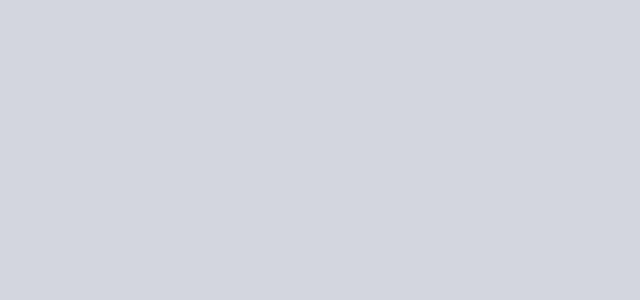
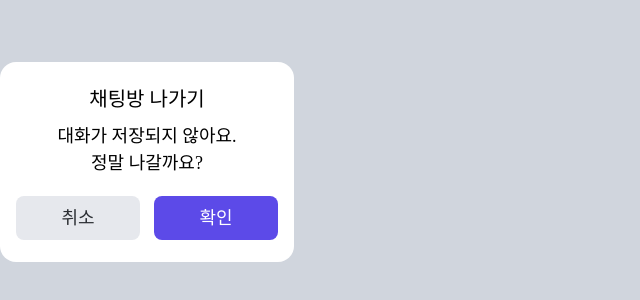
Before and after one commit to MBTips/FE-MBTips, a React (Vite) app: page / in a window 1280 px wide. Shown: the part 238-538 px from the top of the page, without its empty margins (0-640 px from the left). Built offline with nearby package versions, Linux system fonts and the light colour scheme.

Commit message:
feat: Alert 컴포넌트 구현

```diff
--- a/src/App.tsx
+++ b/src/App.tsx
@@ -1,5 +1,7 @@
+import Alert from "./components/Alert";
+
 function App() {
-  return;
+  return <Alert />;
 }
 
 export default App;
--- /dev/null
+++ b/src/components/Alert.tsx
@@ -0,0 +1,21 @@
+import AlertButton from "@/components/button/AlertButton";
+
+const Alert = () => {
+  return (
+    <>
+      <div className="flex flex-col justify-center items-center bg-white rounded-2xl w-[294px] h-[200px]">
+        <h3 className="font-bold text-2xl">채팅방 나가기</h3>
+        <p className="mt-[9px] font-medium text-xl">
+          <span>대화가 저장되지 않아요.</span>
+          <span className="flex justify-center">정말 나갈까요?</span>
+        </p>
+        <div className="flex gap-3.5 mt-[19px]">
+          <AlertButton>취소</AlertButton>
+          <AlertButton>확인</AlertButton>
+        </div>
+      </div>
+    </>
+  );
+};
+
+export default Alert;
--- /dev/null
+++ b/src/components/button/AlertButton.tsx
@@ -0,0 +1,24 @@
+import { MouseEvent } from "react";
+import { cls } from "@/utils/cls";
+
+interface AlertButtonProps {
+  children: string;
+  onClick?: (e: MouseEvent<HTMLButtonElement>) => void;
+}
+const AlertButton = ({ children, onClick }: AlertButtonProps) => {
+  return (
+    <button
+      className={cls(
+        "flex justify-center items-center rounded-lg w-[124px] h-[44px] font-medium text-xl",
+        children === "확인"
+          ? "bg-primary-normal text-white"
+          : "bg-gray-100 text-gray-900"
+      )}
+      onClick={onClick}
+    >
+      {children}
+    </button>
+  );
+};
+
+export default AlertButton;
--- a/src/main.tsx
+++ b/src/main.tsx
@@ -1,7 +1,7 @@
 import { StrictMode } from "react";
 import { createRoot } from "react-dom/client";
 import "./index.css";
-import App from "./App.tsx";
+import App from "./App";
 
 createRoot(document.getElementById("root")!).render(
   <StrictMode>
--- a/src/utils/cls.ts
+++ b/src/utils/cls.ts
@@ -1,6 +1,4 @@
 // 여러 문자열의 className을 인자로 받아 하나의 className으로 반환해주는 함수
-const cls = (...classses: (string | undefined | false)[]) => {
+export const cls = (...classses: (string | undefined | false)[]) => {
   return classses.filter(Boolean).join(" ");
 };
-
-export default cls;
--- a/vite.config.ts
+++ b/vite.config.ts
@@ -1,8 +1,29 @@
+import * as path from "path";
 import react from "@vitejs/plugin-react";
 import tailwindcss from "@tailwindcss/vite";
 import { defineConfig } from "vite";
 
 // https://vite.dev/config/
 export default defineConfig({
-  plugins: [react(), tailwindcss()]
+  plugins: [react(), tailwindcss()],
+  resolve: {
+    alias: [
+      { find: "@/", replacement: path.resolve(__dirname, "src") },
+      {
+        find: "@/components",
+        replacement: path.resolve(__dirname, "src/components")
+      },
+      { find: "@/hooks", replacement: path.resolve(__dirname, "src/hooks") },
+      { find: "@/utils", replacement: path.resolve(__dirname, "src/utils") },
+      { find: "@/types", replacement: path.resolve(__dirname, "src/types") },
+      {
+        find: "@/constants",
+        replacement: path.resolve(__dirname, "src/constants")
+      },
+      {
+        find: "@/api",
+        replacement: path.resolve(__dirname, "src/api")
+      }
+    ]
+  }
 });
```
Also changed, not shown: tsconfig.app.json (+5 -3 lines), src/components/button/LoginButton.tsx (renamed from src/components/LoginButton.tsx), src/components/button/PrimaryButton.tsx (renamed from src/components/PrimaryButton.tsx).
